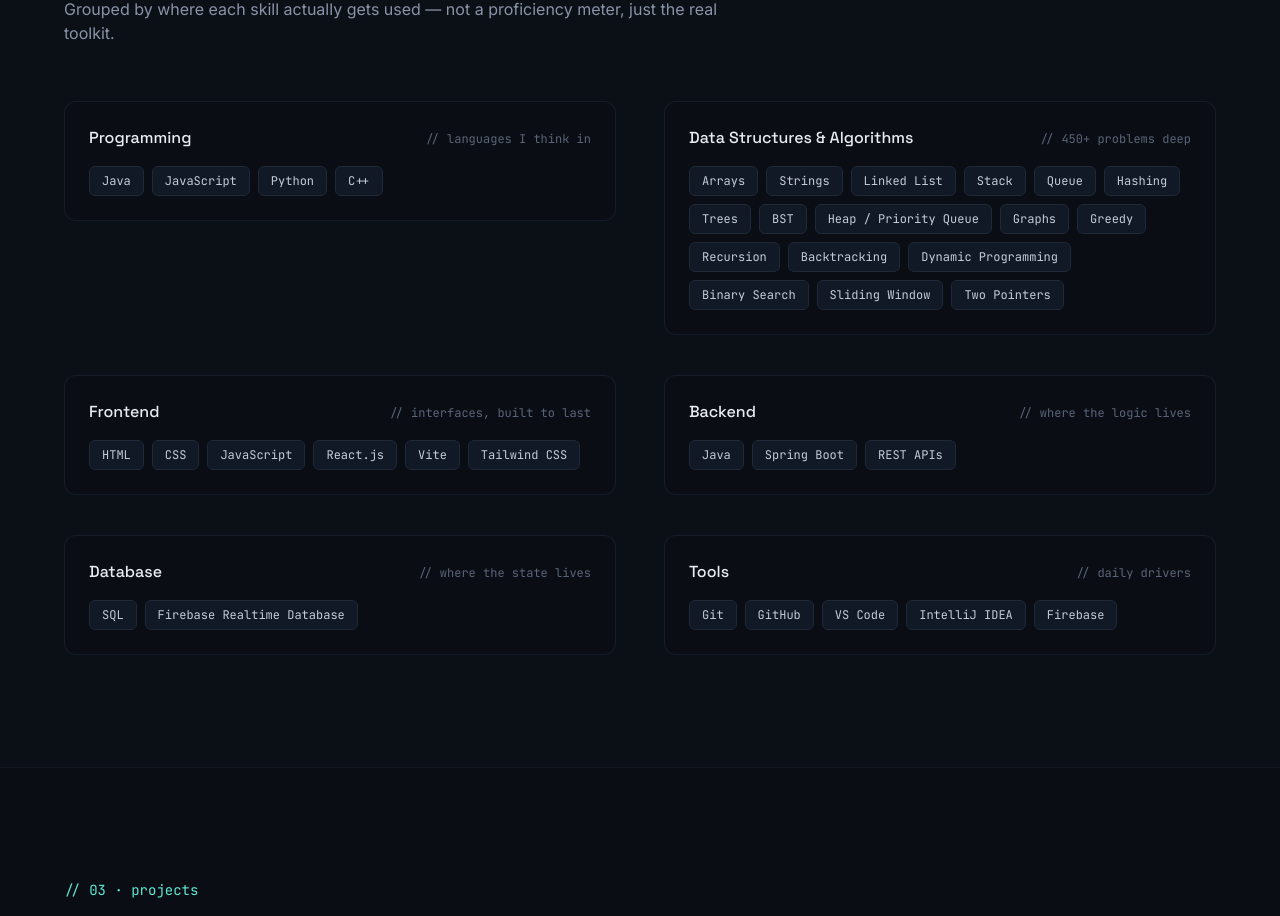
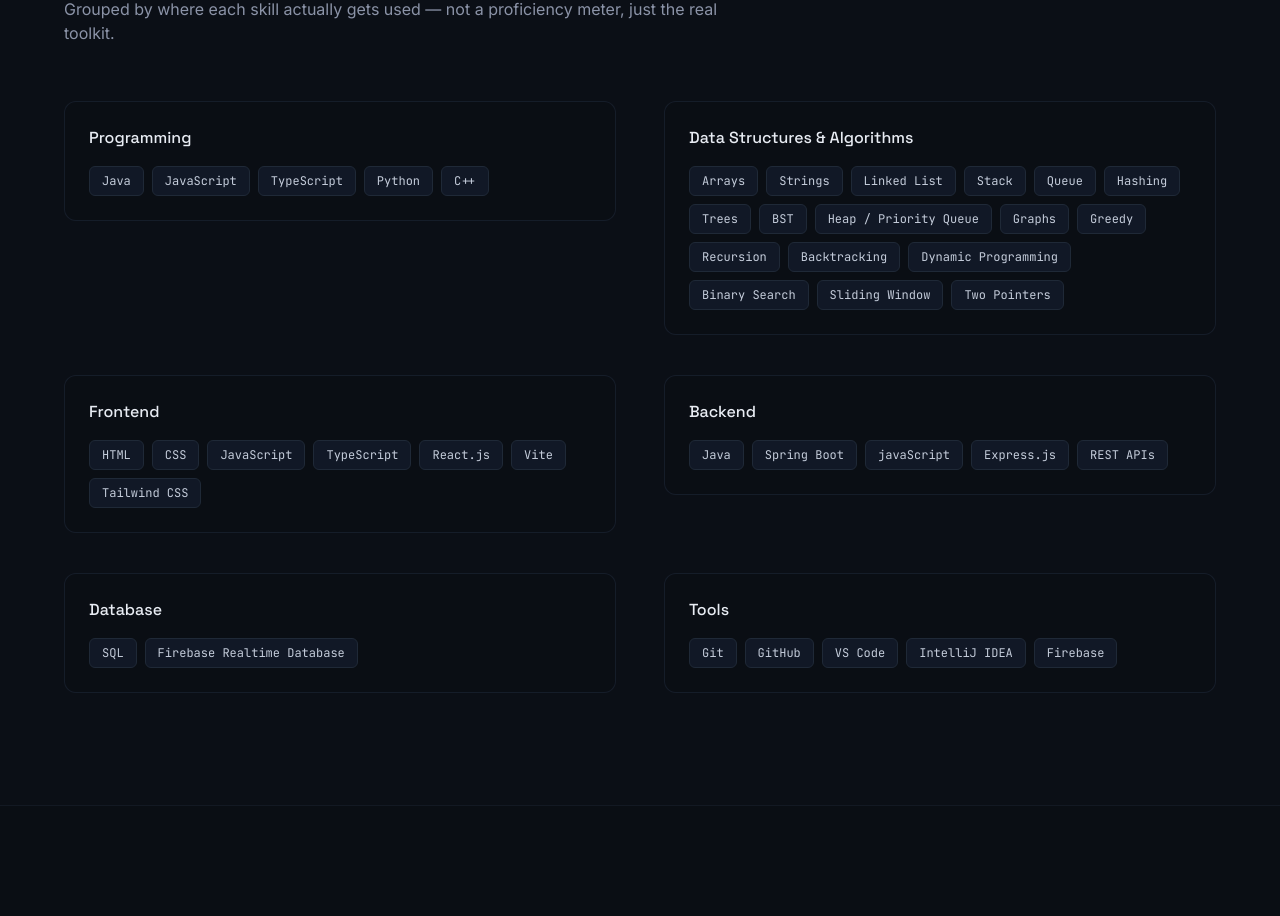
Before and after one commit to rakheebshaikh906-droid/My-Portfolio, a React (Vite) app: page / in a window 1280 px wide. Shown: the part 1717-2633 px from the top of the page. Built offline with nearby package versions, Linux system fonts and the light colour scheme.

Commit message:
portfolio

```diff
--- a/src/data/skills.js
+++ b/src/data/skills.js
@@ -1,12 +1,10 @@
 export const skillGroups = [
   {
     label: 'Programming',
-    comment: '// languages I think in',
-    items: ['Java', 'JavaScript', 'Python', 'C++'],
+    items: ['Java', 'JavaScript', 'TypeScript', 'Python', 'C++'],
   },
   {
     label: 'Data Structures & Algorithms',
-    comment: '// 450+ problems deep',
     items: [
       'Arrays',
       'Strings',
@@ -29,22 +27,18 @@ export const skillGroups = [
   },
   {
     label: 'Frontend',
-    comment: '// interfaces, built to last',
-    items: ['HTML', 'CSS', 'JavaScript', 'React.js', 'Vite', 'Tailwind CSS'],
+    items: ['HTML', 'CSS', 'JavaScript', 'TypeScript', 'React.js', 'Vite', 'Tailwind CSS'],
   },
   {
     label: 'Backend',
-    comment: '// where the logic lives',
-    items: ['Java', 'Spring Boot', 'REST APIs'],
+    items: ['Java', 'Spring Boot', 'javaScript', 'Express.js ', 'REST APIs'],
   },
   {
     label: 'Database',
-    comment: '// where the state lives',
     items: ['SQL', 'Firebase Realtime Database'],
   },
   {
     label: 'Tools',
-    comment: '// daily drivers',
     items: ['Git', 'GitHub', 'VS Code', 'IntelliJ IDEA', 'Firebase'],
   },
 ]
```
